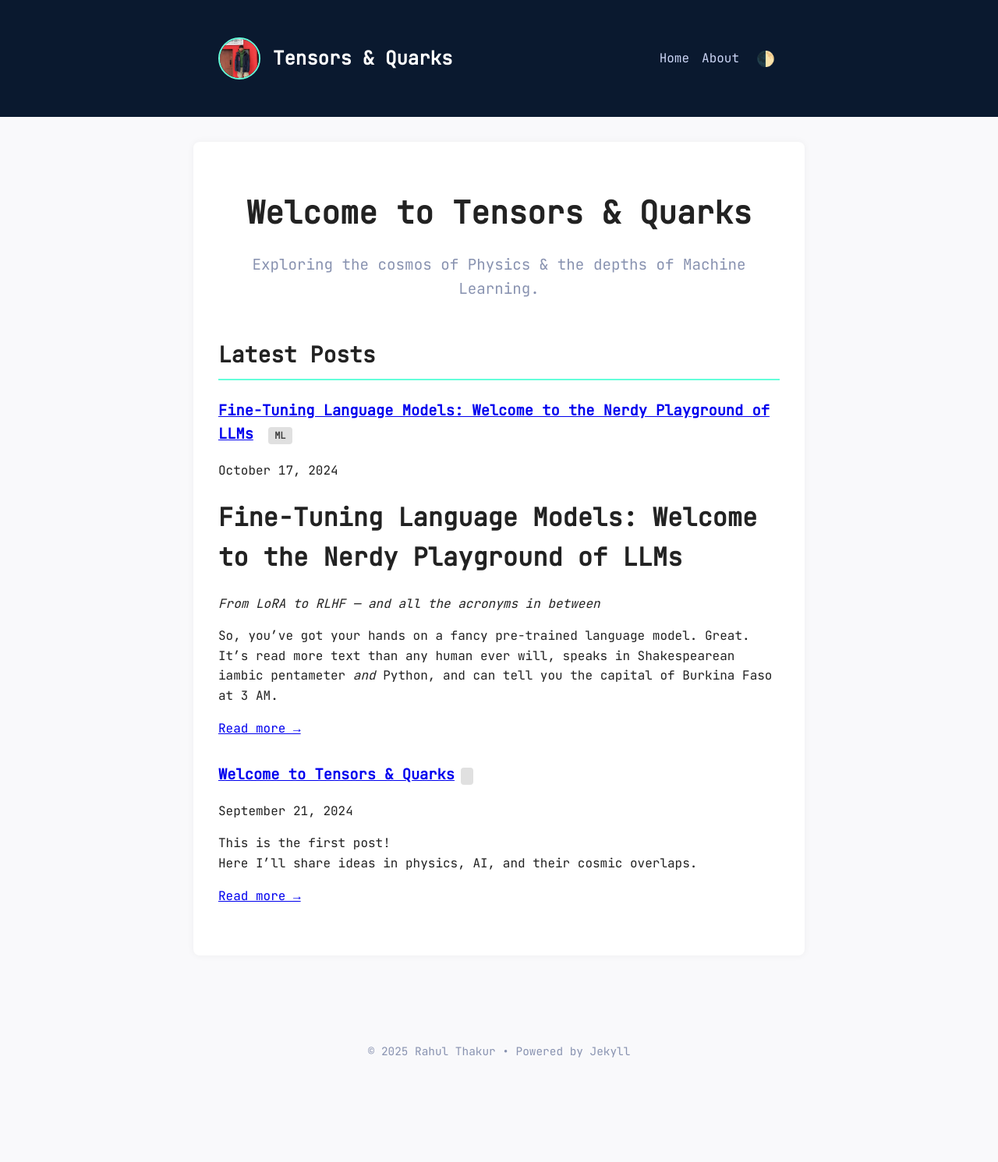
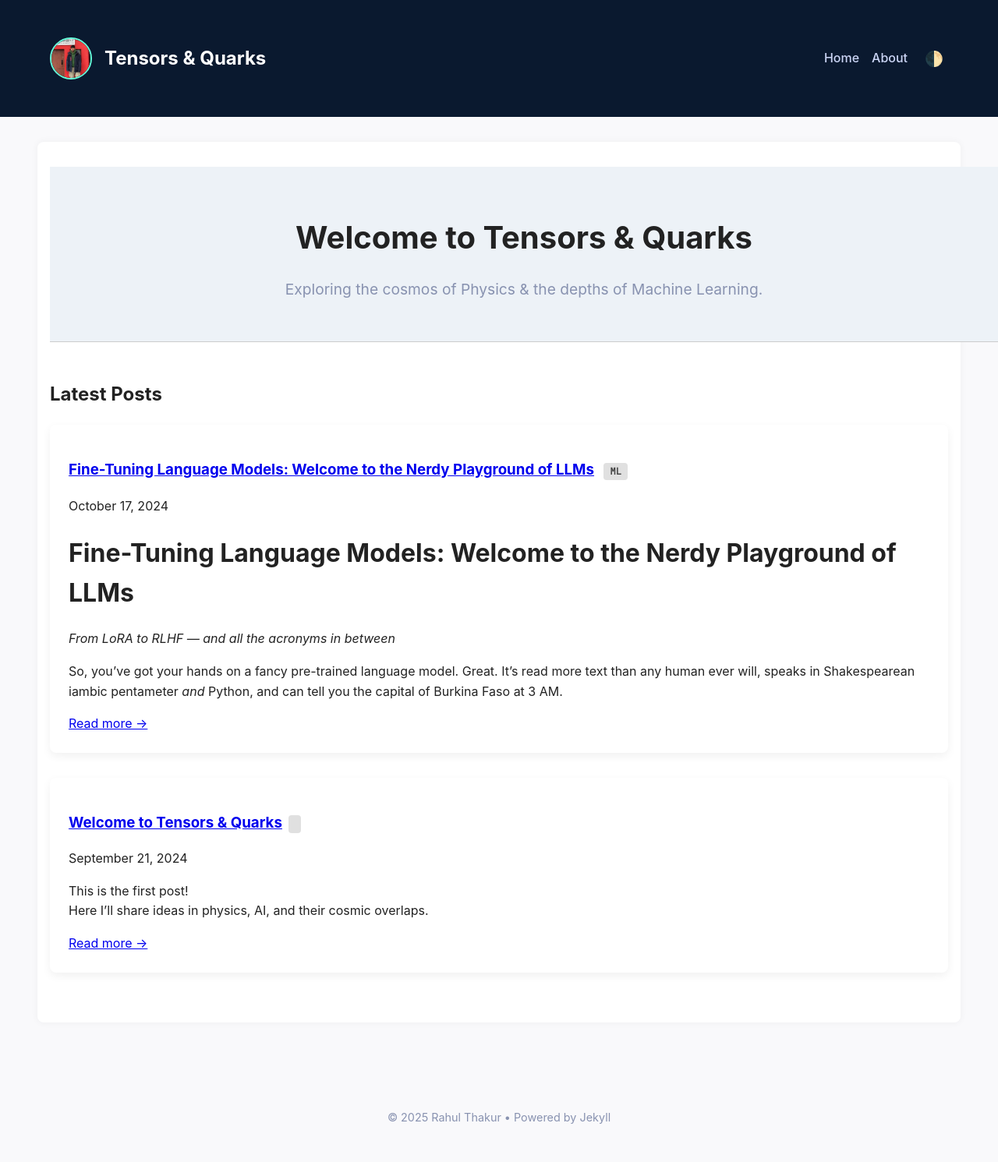
Before and after one commit to Raahul-Thakur/tensorandquarks.github.io, a Jekyll site: the page built from index.md, in a window 1280 px wide. Shown: the whole page at 78% size. Built offline with Jekyll 4.4.1, drawn with Linux system fonts in a browser that asks for light colours; before the commit the page ends 1406 px from its top, so only the background shows below that.

Commit message:
Update style.css

```diff
--- a/assets/style.css
+++ b/assets/style.css
@@ -1,7 +1,7 @@
 @import url('https://fonts.googleapis.com/css2?family=JetBrains+Mono&display=swap');
 
 body {
-  font-family: 'JetBrains Mono', monospace;
+  font-family: -apple-system, BlinkMacSystemFont, "Segoe UI", Roboto, Helvetica, Arial, sans-serif;
   margin: 0;
   background: #f9f9fb;
   color: #222;
@@ -16,15 +16,24 @@ body.dark {
 
 /* Layout */
 .container {
-  max-width: 720px;
+  width: 90%;
+  max-width: 1200px;
   margin: auto;
-  padding: 2rem;
+  padding: 2rem 1rem;
 }
 
 /* Hero Section */
 .hero {
+  width: 100%;
   text-align: center;
   margin-bottom: 3rem;
+  padding: 2rem;
+  background: #edf2f7;
+  border-bottom: 1px solid #ccc;
+}
+body.dark .hero {
+  background: #0a192f;
+  border-color: #1f2937;
 }
 
 .hero h1 {
@@ -35,22 +44,6 @@ body.dark {
 .hero p {
   font-size: 1.2rem;
   color: #8892b0;
-}
-
-.topics {
-  display: flex;
-  justify-content: center;
-  gap: 2rem;
-  margin-top: 1rem;
-  font-size: 1.5rem;
-}
-
-/* Section Title */
-.section-title {
-  font-size: 1.75rem;
-  margin-bottom: 1.5rem;
-  border-bottom: 2px solid #64ffda;
-  padding-bottom: 0.5rem;
 }
 
 /* Header */
@@ -143,11 +136,42 @@ body.dark main {
   margin: 0;
 }
 
-.post-list li {
+.post-card {
+  background: #ffffff;
+  padding: 1.5rem;
   margin-bottom: 2rem;
+  border-radius: 8px;
+  box-shadow: 0 4px 12px rgba(0, 0, 0, 0.06);
+  transition: transform 0.2s ease;
 }
 
-/* Post Card */
+.post-card:hover {
+  transform: translateY(-5px);
+}
+
+body.dark .post-card {
+  background: #112240;
+}
+
+/* Inline tag next to title */
+.inline-tag {
+  background: #e0e0e0;
+  color: #444;
+  font-size: 0.75rem;
+  padding: 0.2rem 0.5rem;
+  margin-left: 0.5rem;
+  border-radius: 4px;
+  text-transform: uppercase;
+  font-weight: bold;
+  font-family: 'JetBrains Mono', monospace;
+}
+
+body.dark .inline-tag {
+  background: #1f2937;
+  color: #64ffda;
+}
+
+/* Tags (for other places if needed) */
 .tags {
   margin-top: 0.5rem;
   font-size: 0.9rem;
@@ -164,23 +188,6 @@ body.dark main {
 }
 
 body.dark .tag {
-  background: #1f2937;
-  color: #64ffda;
-}
-
-.inline-tag {
-  background: #e0e0e0;
-  color: #444;
-  font-size: 0.75rem;
-  padding: 0.2rem 0.5rem;
-  margin-left: 0.5rem;
-  border-radius: 4px;
-  text-transform: uppercase;
-  font-weight: bold;
-  font-family: 'JetBrains Mono', monospace;
-}
-
-body.dark .inline-tag {
   background: #1f2937;
   color: #64ffda;
 }
```
